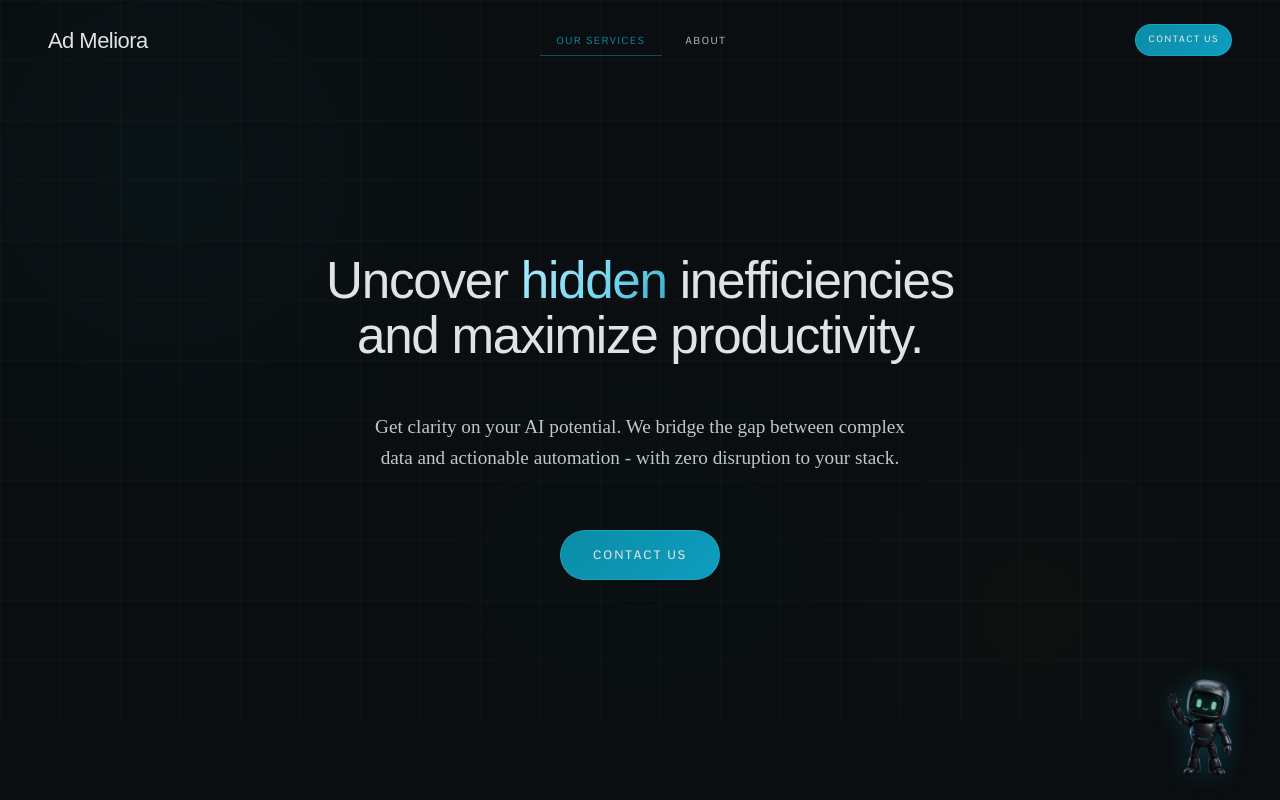
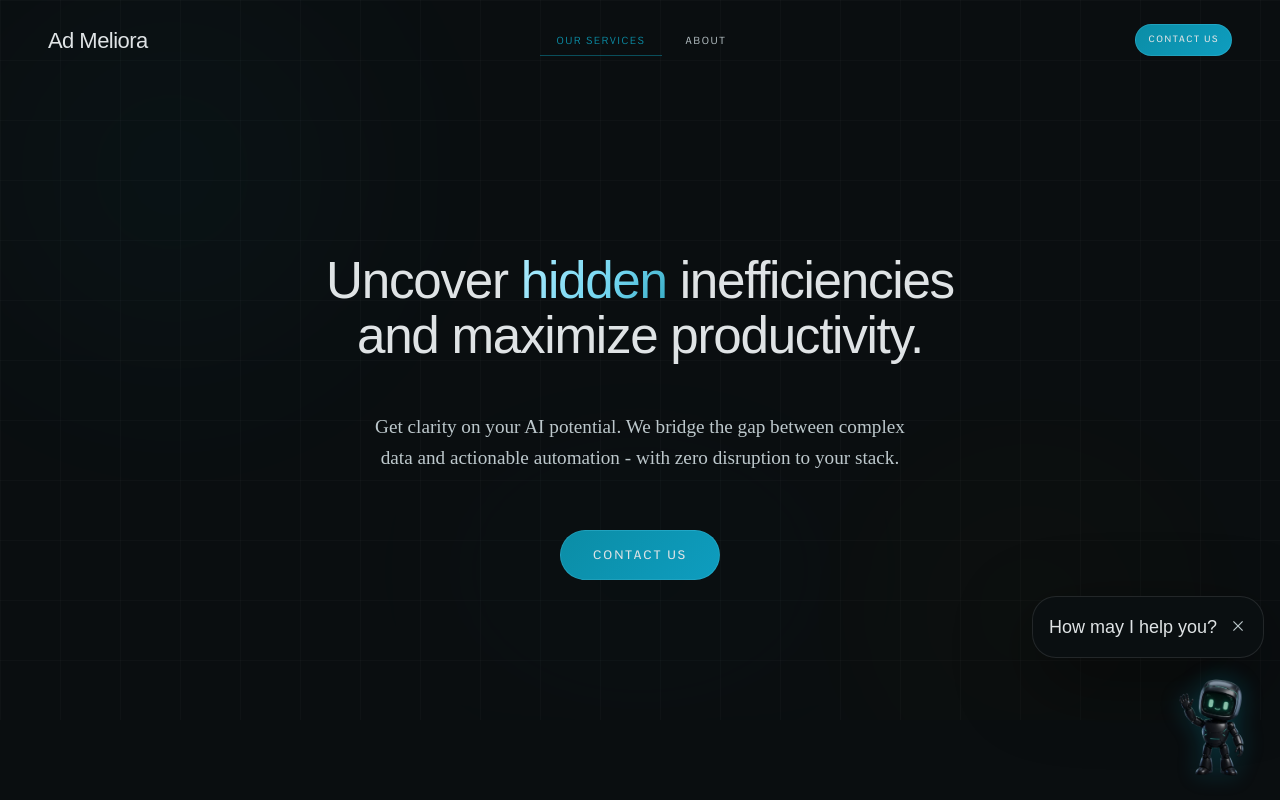
Before and after one commit to RudraSuthar-web/Ad-Meliora, a Next.js app in the folder frontend/: page / in a window 1280 px wide. Shown: the top 800 px of the page. Built offline with nearby package versions, Linux system fonts and the light colour scheme; a web font is replaced by a local one.

Commit message:
chatbot update

```diff
--- a/frontend/src/app/page.jsx
+++ b/frontend/src/app/page.jsx
@@ -150,7 +150,7 @@ export default function Page() {
         <FadeUp className="text-center mb-14 sm:mb-18 md:mb-20 space-y-4 sm:space-y-5">
           <div className="hud-chip mx-auto">Specialized Solutions</div>
           <h2 className="font-display font-normal text-on-surface"
-            style={{ fontSize: 'clamp(1.5rem, 4vw, 3rem)', lineHeight: '1.1' }}>
+            style={{ fontSize: 'clamp(2rem, 4vw, 3rem)', lineHeight: '1.1' }}>
             Built for Precision
           </h2>
           <p className="font-body text-on-surface-variant leading-relaxed max-w-lg mx-auto"
@@ -189,7 +189,7 @@ export default function Page() {
               <h3 className="font-display font-normal text-on-surface mb-3 text-xl sm:text-2xl md:text-[1.4rem] lg:text-[1.5rem] xl:text-2xl">
                 {svc.title}
               </h3>
-              <p className="font-body text-on-surface-variant leading-relaxed mb-7 flex-grow text-sm sm:text-base md:text-[15px] xl:text-base">
+              <p className="font-body text-on-surface-variant leading-relaxed mb-7 flex-grow text-md sm:text-md md:text-[15px] xl:text-base">
                 {svc.desc}
               </p>
 
@@ -219,7 +219,7 @@ export default function Page() {
           <FadeUp className="text-center mb-16 sm:mb-20 space-y-4 sm:space-y-5 lg:mb-24">
             <div className="hud-chip mx-auto">The Automation Pipeline</div>
             <h2 className="font-display font-normal text-on-surface"
-              style={{ fontSize: 'clamp(1.5rem, 4vw, 3rem)', lineHeight: '1.1' }}>
+              style={{ fontSize: 'clamp(2rem, 4vw, 3rem)', lineHeight: '1.1' }}>
               From Signal to Scale
             </h2>
             <p className="font-body text-on-surface-variant leading-relaxed max-w-md mx-auto"
@@ -264,7 +264,7 @@ export default function Page() {
                     <h4 className="font-display font-normal text-on-surface  text-xl sm:text-2xl leading-tight">
                       {step.title}
                     </h4>
-                    <p className="font-body text-on-surface-variant leading-relaxed text-sm sm:text-base">
+                    <p className="font-body text-on-surface-variant leading-relaxed text-md sm:text-md md:text-[15px] xl:text-base">
                       {step.desc}
                     </p>
                   </div>
--- a/frontend/src/components/chatbot.jsx
+++ b/frontend/src/components/chatbot.jsx
@@ -1,23 +1,110 @@
+ 'use client';
+
 import Link from 'next/link';
 import Image from 'next/image';
-import React from 'react';
+import React, { useEffect, useState } from 'react';
+import { AnimatePresence, motion } from 'framer-motion';
 
 export default function Chatbot() {
+  const [isPromptVisible, setIsPromptVisible] = useState(true);
+
+  useEffect(() => {
+    const dismissed = typeof window !== 'undefined' && window.sessionStorage.getItem('chatbot-prompt-dismissed');
+    if (dismissed) {
+      return;
+    }
+
+    const timer = window.setTimeout(() => {
+      setIsPromptVisible(true);
+    }, 2500);
+
+    return () => window.clearTimeout(timer);
+  }, []);
+
+  const dismissPrompt = () => {
+    setIsPromptVisible(false);
+    if (typeof window !== 'undefined') {
+      window.sessionStorage.setItem('chatbot-prompt-dismissed', 'true');
+    }
+  };
+
   return (
+    <div className="fixed bottom-4 right-4 z-50 flex flex-col items-end gap-1">
+      <AnimatePresence>
+        {isPromptVisible && (
+          <motion.div
+            initial={{ opacity: 0, y: 16, scale: 0.96 }}
+            animate={{ opacity: 1, y: 0, scale: 1 }}
+            exit={{ opacity: 0, y: 12, scale: 0.96 }}
+            transition={{ duration: 0.25, ease: [0.22, 1, 0.36, 1] }}
+            className=" rounded-2xl border border-white/10 bg-[rgba(11,16,18,0.96)] p-4 shadow-[0_24px_80px_rgba(0,0,0,0.45)] backdrop-blur-xl"
+          >
+            <div className="flex items-start ">
+
+
+              <div className="min-w-0 flex-1">
+                <div className="flex items-start gap-3 justify-between">
+                  <div>
+                    {/* <p className="font-label text-[10px] uppercase tracking-[0.22em] text-on-surface-variant">
+                      Ad Meliora Assistant
+                    </p> */}
+                    <h3 className="font-display text-md sm:text-md  lg:text-lg text-on-surface">
+                      How may I help you?
+                    </h3>
+                  </div>
+
+                  <button
+                    type="button"
+                    onClick={dismissPrompt}
+                    aria-label="Dismiss chat prompt"
+                    className="text-on-surface-variant transition-colors hover:text-on-surface"
+                  >
+                    <span className="material-symbols-outlined" style={{ fontSize: '18px' }}>
+                      close
+                    </span>
+                  </button>
+                </div>
+{/*
+                <p className="mt-2 font-body text-sm leading-relaxed text-on-surface-variant">
+                  Start a consultation and tell us what you need. We’ll route you to the right next step.
+                </p>
+
+                <div className="mt-4 flex items-center gap-3">
+                  <Link
+                    href="/book-consultation"
+                    aria-label="Open consultation"
+                    className="inline-flex items-center justify-center rounded-full bg-primary-teal px-4 py-2 text-[11px] font-medium uppercase tracking-[0.18em] text-black transition-transform duration-200 hover:-translate-y-0.5"
+                  >
+                    Let’s talk
+                  </Link>
+                  <button
+                    type="button"
+                    onClick={dismissPrompt}
+                    className="text-[11px] uppercase tracking-[0.18em] text-on-surface-variant transition-colors hover:text-on-surface"
+                  >
+                    Maybe later
+                  </button>
+                </div> */}
+              </div>
+            </div>
+          </motion.div>
+        )}
+      </AnimatePresence>
 
       <Link
         href="/book-consultation"
         aria-label="Open consultation"
-        className="fixed bottom-4 right-4 z-50 group flex items-end gap-3 rounded-full  px-3 py-2   transition-all duration-200  "
+        className="group flex items-end gap-3 rounded-full py-2 transition-all duration-200"
       >
-
         <Image
           src="/robot-mascot.png"
           alt="Robot mascot"
           width={100}
           height={100}
-            className="relative z-10 h-22 w-22 object-contain drop-shadow-[0_0_12px_rgba(11,141,166,0.35)]   opacity-90 hover:opacity-110 hover:scale-110 transition-all duration-200"
+          className="relative z-10 h-25 w-25 object-contain drop-shadow-[0_0_12px_rgba(11,141,166,0.35)] opacity-90 transition-all duration-200 hover:scale-110 hover:opacity-100"
           priority
         />
-
-      </Link>);}
+      </Link>
+    </div>
+  );
+}
--- a/frontend/src/components/footer.jsx
+++ b/frontend/src/components/footer.jsx
@@ -26,16 +26,16 @@ export default function Footer() {
             <div className="space-y-4 max-w-xs">
               <div className="flex items-center gap-3">
 
-                <span className="font-display text-base sm:text-lg text-on-surface tracking-tight">Ad Meliora</span>
+                <span className="font-display text-lg sm:text-xl text-on-surface tracking-tight">Ad Meliora</span>
               </div>
-              <p className="font-body text-on-surface-variant leading-relaxed text-sm sm:text-base">
+              <p className="font-body text-on-surface-variant leading-relaxed text-md sm:text-md md:text-[15px] xl:text-base">
                 Better things through intelligent automation. The future of work, redefined for today.
               </p>
             </div>
 
             {/* Links */}
             <div className="space-y-3 sm:space-y-4">
-              <h5 className="font-label uppercase tracking-[0.22em] text-primary-teal font-semibold" style={{ fontSize: '10px' }}>
+              <h5 className="font-label uppercase tracking-[0.22em] text-primary-teal font-semibold" style={{ fontSize: '12px' }}>
                 Contact
               </h5>
               {[
@@ -44,7 +44,7 @@ export default function Footer() {
                 { label: 'Chat with us', href: 'mailto:hello@admeliora.com' },
               ].map((l) => (
                 <a key={l.label} href={l.href } target="_blank" rel="noopener noreferrer"
-                  className="block font-body text-on-surface-variant hover:text-primary-teal transition-colors duration-200 text-sm sm:text-base">
+                  className="block font-body text-on-surface-variant hover:text-primary-teal transition-colors duration-200 text-md sm:text-md md:text-[15px] xl:text-base">
                   {l.label}
                 </a>
               ))}
@@ -56,10 +56,10 @@ export default function Footer() {
           {/* Bottom bar */}
           <div className="section-divider mb-6 sm:mb-8" />
           <div className="flex flex-col sm:flex-row justify-between items-center gap-3 sm:gap-4">
-            <p className="font-label uppercase tracking-[0.14em] text-on-surface-variant text-center sm:text-left" style={{ fontSize: '9.5px' }}>
+            <p className="font-label uppercase tracking-[0.14em] text-on-surface-variant text-center sm:text-left" style={{ fontSize: '10px' }}>
               © 2026 Ad Meliora. All rights reserved.
             </p>
-            <p className="font-label uppercase tracking-[0.14em] text-on-surface-variant opacity-50" style={{ fontSize: '9.5px' }}>
+            <p className="font-label uppercase tracking-[0.14em] text-on-surface-variant opacity-50" style={{ fontSize: '10px' }}>
               Ad Meliora
             </p>
           </div>
--- a/frontend/src/components/header.jsx
+++ b/frontend/src/components/header.jsx
@@ -61,7 +61,7 @@ export default function Header() {
           {/* Logo */}
           <Link href="/" className="flex items-center gap-3 no-underline flex-shrink-0 group" aria-label="Ad Meliora Home">
 
-            <span className="font-display text-[15px] sm:text-[17px] md:text-[20px] lg:text-[22px] tracking-tight text-on-surface group-hover:text-primary transition-colors duration-300">
+            <span className="font-display text-[25px] sm:text-[25px] md:text-[20px] lg:text-[22px] tracking-tight text-on-surface group-hover:text-primary transition-colors duration-300">
               Ad Meliora
             </span>
           </Link>
@@ -133,8 +133,8 @@ export default function Header() {
             animate={{ opacity: 1 }}
             exit={{ opacity: 0 }}
             transition={{ duration: 0.3 }}
-            className="fixed inset-0 z-40 md:hidden flex flex-col items-center justify-center gap-2"
-            style={{ background: 'rgba(10,14,16,0.97)', backdropFilter: 'blur(24px)', WebkitBackdropFilter: 'blur(24px)' }}
+            className="fixed inset-0 z-40 md:hidden flex uppercase font-label flex-col items-center justify-center gap-2"
+            style={{ background: 'rgba(10,14,16,0.87)', backdropFilter: 'blur(14px)', WebkitBackdropFilter: 'blur(14px)' }}
           >
             {NAV_LINKS.map((l, i) => (
               <motion.a
@@ -144,7 +144,7 @@ export default function Header() {
                 animate={{ opacity: 1, y: 0 }}
                 exit={{ opacity: 0, y: 12 }}
                 transition={{ delay: i * 0.07, duration: 0.4, ease: [0.22, 1, 0.36, 1] }}
-                className="font-display text-4xl sm:text-5xl text-on-surface hover:text-primary-teal transition-colors duration-300 py-3"
+                className="font-display text-2xl sm:text-2xl text-on-surface-varient hover:text-primary-teal transition-colors duration-300 py-3"
                 onClick={() => setMobileOpen(false)}
               >
                 {l.label}
@@ -160,8 +160,7 @@ export default function Header() {
               <Link href="/book-consultation"
                 onClick={() => setMobileOpen(false)}
                 className="btn-primary px-10 py-4 text-xs gap-2">
-                <span className="material-symbols-outlined" style={{ fontSize: '16px' }}>schedule</span>
-                Book a Call
+                Contact Us
               </Link>
             </motion.div>
 
```
Also changed, not shown: frontend/src/app/book-consultation/page.jsx (+11 -11 lines). Lines whose indentation alone changed are shown as unchanged.
